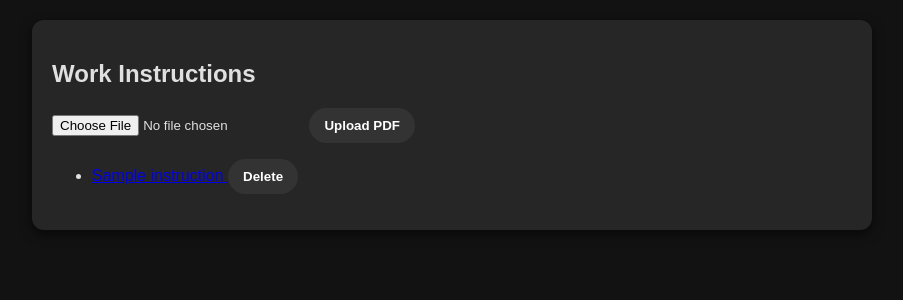
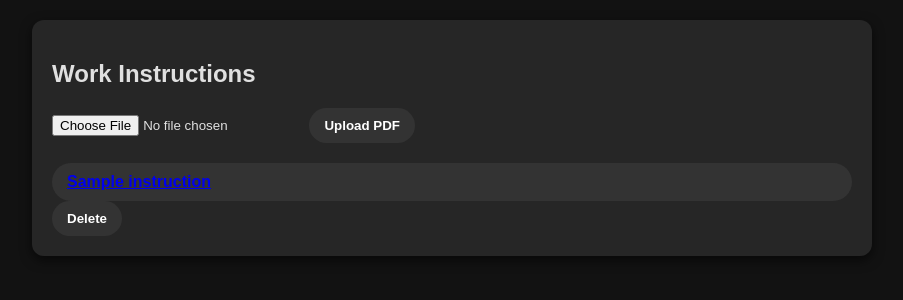
Before and after one commit to baldus/Hyperion-Operations-Hub, a Flask app: page /work/instructions in a window 1280 px wide. Shown: the part 134-434 px from the top of the page, without its empty margins (188-1091 px from the left). Run offline with Flask 3, Linux system fonts and the light colour scheme; tables that the repository leaves empty hold one stand-in row (values such as "Sample post").

Commit message:
Refine work instruction action layout

```diff
--- a/invapp2/invapp/templates/work/home.html
+++ b/invapp2/invapp/templates/work/home.html
@@ -9,18 +9,20 @@
     </form>
 
 {% if instructions %}
-<ul>
+<div class="button-grid">
     {% for instr in instructions %}
-    <li>
-        <a href="{{ url_for('static', filename='work_instructions/' ~ instr.filename) }}" target="_blank">
-            {{ instr.original_name }}
-        </a>
+    <div class="instruction-item">
+        <div class="action-btn">
+            <a href="{{ url_for('static', filename='work_instructions/' ~ instr.filename) }}" target="_blank">
+                {{ instr.original_name }}
+            </a>
+        </div>
         <form action="{{ url_for('work.delete_instruction', instruction_id=instr.id) }}" method="post" style="display:inline;">
             <button type="submit">Delete</button>
         </form>
-    </li>
+    </div>
     {% endfor %}
-    </ul>
+</div>
 {% else %}
 <p>No work instructions uploaded.</p>
 {% endif %}
```
